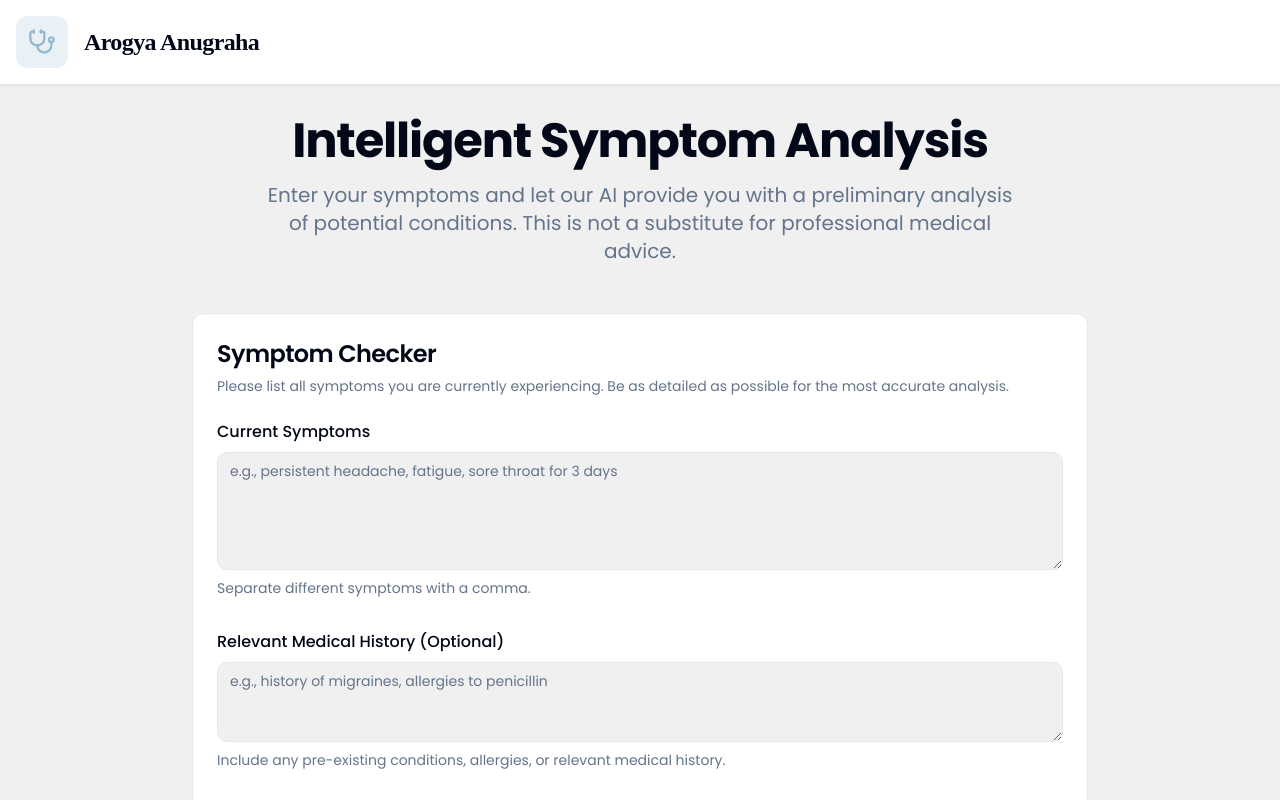
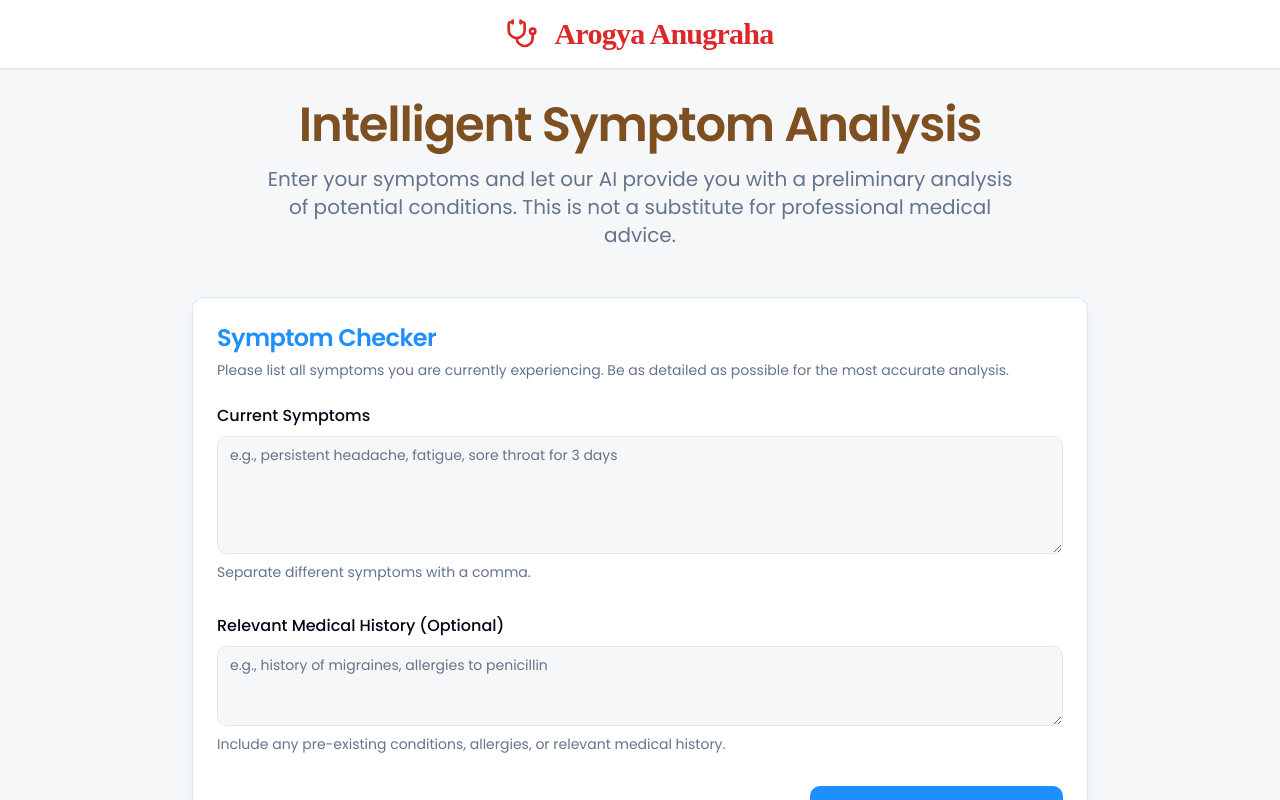
Before and after one commit to matheshvishnu/arogya-anugraha-app, a Next.js app: page / in a window 1280 px wide. Shown: the top 800 px of the page. Built offline with nearby package versions, Linux system fonts and the light colour scheme; what @genkit-ai/googleai, genkit would draw is missing.

Commit message:
Initial commit

```diff
--- a/src/app/globals.css
+++ b/src/app/globals.css
@@ -8,25 +8,26 @@ body {
 
 @layer base {
   :root {
-    --background: 0 0% 94.1%; /* #F0F0F0 - Very light gray */
+    --background: 220 20% 97%; /* Lighter gray */
     --foreground: 222.2 84% 4.9%;
     --card: 0 0% 100%;
     --card-foreground: 222.2 84% 4.9%;
     --popover: 0 0% 100%;
     --popover-foreground: 222.2 84% 4.9%;
-    --primary: 204 40% 70%; /* Light Blue #ADD8E6 adjusted for HSL */
-    --primary-foreground: 222.2 84% 4.9%;
+    --primary: 210 100% 56%; /* A nice blue */
+    --primary-foreground: 210 40% 98%;
     --secondary: 210 40% 96.1%;
     --secondary-foreground: 222.2 84% 4.9%;
     --muted: 210 40% 96.1%;
     --muted-foreground: 215.4 16.3% 46.9%;
-    --accent: 120 73% 75%; /* Soft Green #90EE90 */
+    --accent: 210 40% 96.1%;
     --accent-foreground: 222.2 84% 4.9%;
-    --destructive: 0 84.2% 60.2%;
+    --destructive: 0 72% 51%; /* A strong red */
     --destructive-foreground: 210 40% 98%;
     --border: 214.3 31.8% 91.4%;
     --input: 214.3 31.8% 91.4%;
-    --ring: 204 40% 70%;
+    --ring: 210 100% 56%;
+    --brown: 30 59% 31%; /* Dark Brown */
     --chart-1: 12 76% 61%;
     --chart-2: 173 58% 39%;
     --chart-3: 197 37% 24%;
@@ -37,25 +38,26 @@ body {
 
   .dark {
     /* Enforce light theme for uniformity as requested */
-    --background: 0 0% 94.1%; /* #F0F0F0 - Very light gray */
+    --background: 220 20% 97%;
     --foreground: 222.2 84% 4.9%;
     --card: 0 0% 100%;
     --card-foreground: 222.2 84% 4.9%;
     --popover: 0 0% 100%;
     --popover-foreground: 222.2 84% 4.9%;
-    --primary: 204 40% 70%; /* Light Blue #ADD8E6 adjusted for HSL */
-    --primary-foreground: 222.2 84% 4.9%;
+    --primary: 210 100% 56%;
+    --primary-foreground: 210 40% 98%;
     --secondary: 210 40% 96.1%;
     --secondary-foreground: 222.2 84% 4.9%;
     --muted: 210 40% 96.1%;
     --muted-foreground: 215.4 16.3% 46.9%;
-    --accent: 120 73% 75%; /* Soft Green #90EE90 */
+    --accent: 210 40% 96.1%;
     --accent-foreground: 222.2 84% 4.9%;
-    --destructive: 0 84.2% 60.2%;
+    --destructive: 0 72% 51%;
     --destructive-foreground: 210 40% 98%;
     --border: 214.3 31.8% 91.4%;
     --input: 214.3 31.8% 91.4%;
-    --ring: 204 40% 70%;
+    --ring: 210 100% 56%;
+    --brown: 30 59% 31%;
     --chart-1: 12 76% 61%;
     --chart-2: 173 58% 39%;
     --chart-3: 197 37% 24%;
--- a/src/app/page.tsx
+++ b/src/app/page.tsx
@@ -49,18 +49,16 @@ export default function Home() {
   return (
     <div className="flex flex-col min-h-screen bg-background">
       <header className="p-4 border-b bg-card shadow-sm sticky top-0 z-20">
-        <div className="container mx-auto flex items-center gap-4">
-          <div className="p-3 bg-primary/20 text-primary rounded-lg">
-            <Stethoscope className="h-7 w-7" />
-          </div>
-          <h1 className="text-2xl font-bold tracking-tight text-foreground font-display">Arogya Anugraha</h1>
+        <div className="container mx-auto flex items-center justify-center gap-4">
+          <Stethoscope className="h-8 w-8 text-destructive" />
+          <h1 className="text-3xl font-bold tracking-tight text-destructive font-display">Arogya Anugraha</h1>
         </div>
       </header>
 
       <main className="flex-grow container mx-auto p-4 md:p-8">
         <div className="max-w-4xl mx-auto space-y-12">
             <div className="text-center space-y-4">
-              <h2 className="text-4xl md:text-5xl font-bold tracking-tight text-foreground">
+              <h2 className="text-4xl md:text-5xl font-semibold tracking-tight text-brown">
                 Intelligent Symptom Analysis
               </h2>
               <p className="text-lg md:text-xl text-muted-foreground max-w-3xl mx-auto">
--- a/src/components/SymptomForm.tsx
+++ b/src/components/SymptomForm.tsx
@@ -52,9 +52,9 @@ export function SymptomForm({ onSubmit, isLoading }: SymptomFormProps) {
   });
 
   return (
-    <Card>
+    <Card className="border-primary/20 shadow-lg shadow-primary/10">
       <CardHeader>
-        <CardTitle className="text-2xl">Symptom Checker</CardTitle>
+        <CardTitle className="text-2xl text-primary">Symptom Checker</CardTitle>
         <CardDescription>
           Please list all symptoms you are currently experiencing. Be as detailed as possible for the most accurate analysis.
         </CardDescription>
@@ -72,7 +72,7 @@ export function SymptomForm({ onSubmit, isLoading }: SymptomFormProps) {
                     <Textarea
                       placeholder="e.g., persistent headache, fatigue, sore throat for 3 days"
                       rows={5}
-                      className="text-base"
+                      className="text-base focus-visible:ring-primary"
                       {...field}
                     />
                   </FormControl>
@@ -93,7 +93,7 @@ export function SymptomForm({ onSubmit, isLoading }: SymptomFormProps) {
                     <Textarea
                       placeholder="e.g., history of migraines, allergies to penicillin"
                       rows={3}
-                      className="text-base"
+                      className="text-base focus-visible:ring-primary"
                       {...field}
                     />
                   </FormControl>
--- a/tailwind.config.ts
+++ b/tailwind.config.ts
@@ -49,6 +49,7 @@ export default {
         border: 'hsl(var(--border))',
         input: 'hsl(var(--input))',
         ring: 'hsl(var(--ring))',
+        brown: 'hsl(var(--brown))',
         chart: {
           '1': 'hsl(var(--chart-1))',
           '2': 'hsl(var(--chart-2))',
```
